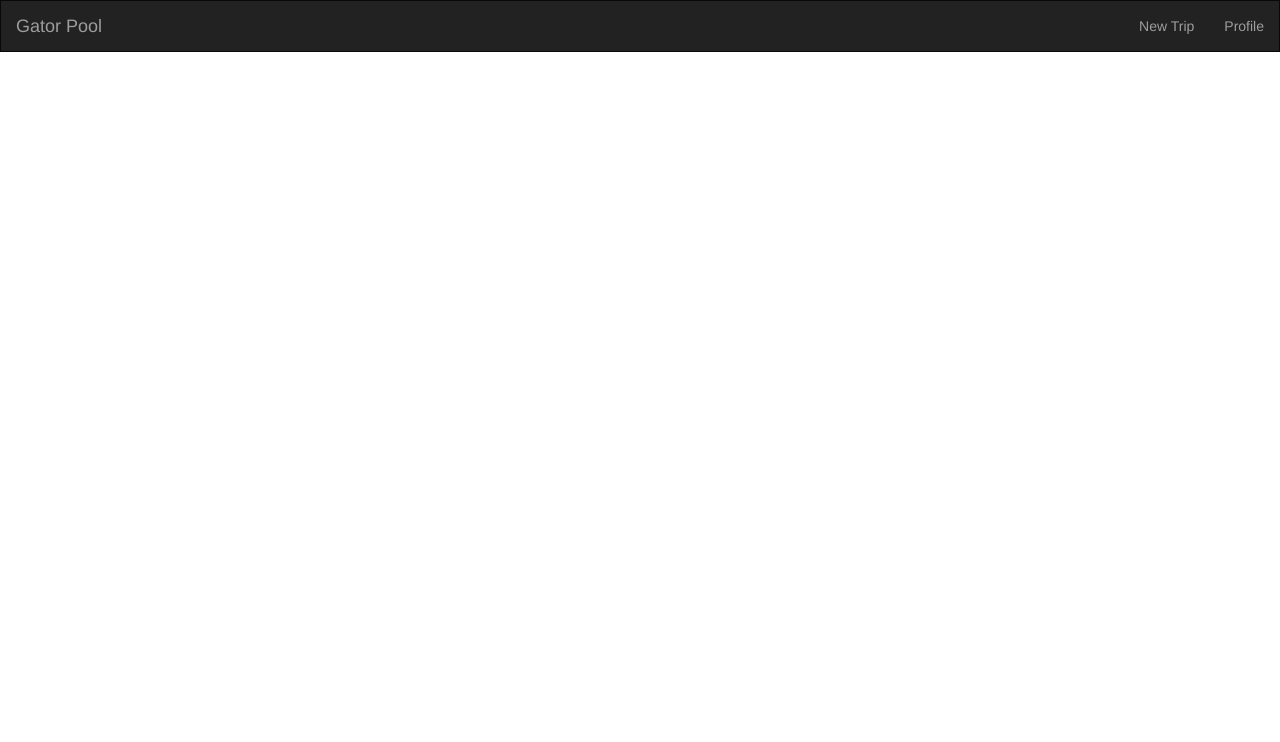
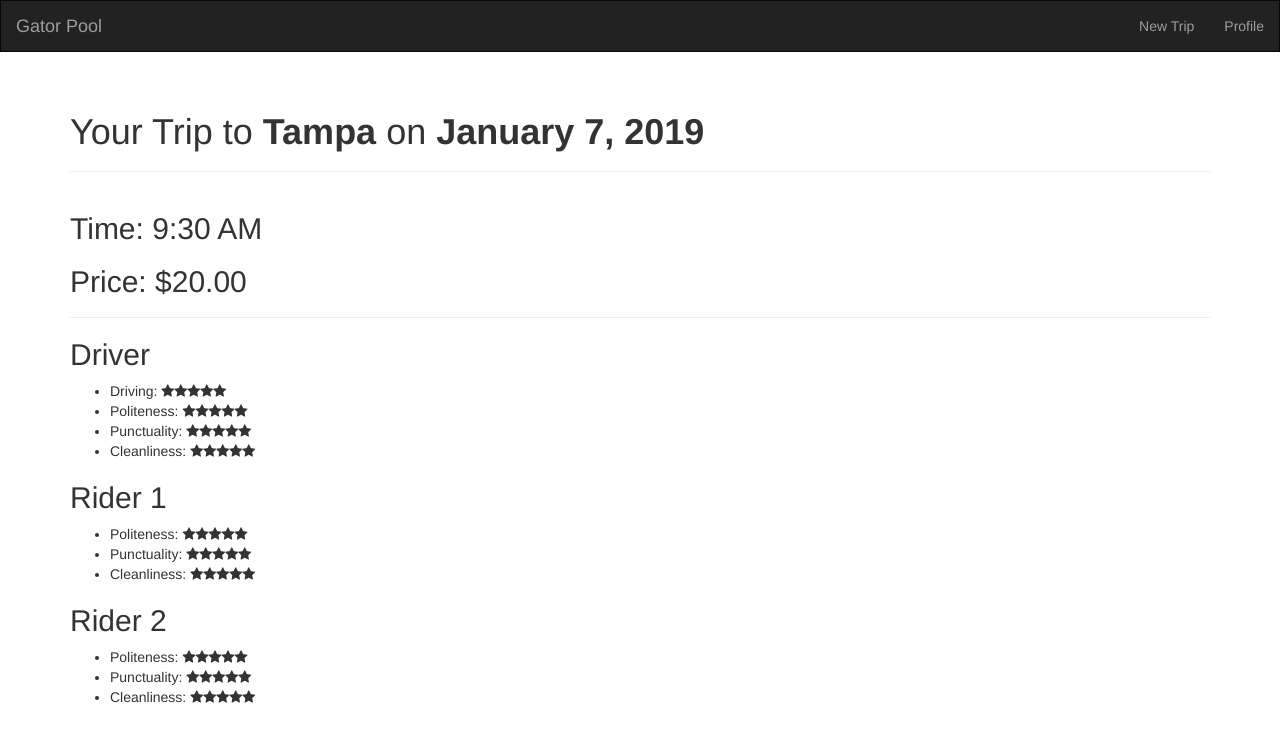
Before and after one commit to dbaltar27/GatorPool, an Angular app: page /details in a window 1280 px wide. Before the commit this address led to /. Shown: the top 742 px of the page. Built offline with nearby package versions, Linux system fonts and the light colour scheme.

Commit message:
ratings updated

```diff
--- a/src/app/app-routing.module.ts
+++ b/src/app/app-routing.module.ts
@@ -4,10 +4,12 @@ import { RouterModule, Routes } from '@angular/router';
 
 import { ProfileComponent } from './profile/profile.component';
 import { RatingFormComponent } from './rating-form/rating-form.component'
+import { DetailsPageComponent } from './details-page/details-page.component';
 
 const routes: Routes = [
   { path: 'profile', component: ProfileComponent },
   { path: 'rating', component: RatingFormComponent },
+  { path: 'details', component: DetailsPageComponent }
 ]
 
 @NgModule({
--- a/src/app/app.module.ts
+++ b/src/app/app.module.ts
@@ -6,13 +6,15 @@ import { ProfileComponent } from './profile/profile.component';
 import { NavbarComponent } from './navbar/navbar.component';
 import { AppRoutingModule } from './app-routing.module';
 import { RatingFormComponent } from './rating-form/rating-form.component';
+import { DetailsPageComponent } from './details-page/details-page.component';
 
 @NgModule({
   declarations: [
     AppComponent,
     ProfileComponent,
     NavbarComponent,
-    RatingFormComponent
+    RatingFormComponent,
+    DetailsPageComponent
   ],
   imports: [
     BrowserModule,
--- /dev/null
+++ b/src/app/details-page/details-page.component.html
@@ -0,0 +1,90 @@
+<div class="container">
+    <div class="page-header">
+      <h1>Your Trip to <b>Tampa</b> on <b>January 7, 2019</b></h1>
+    </div>
+    <div class="page-header">
+      <h2>Time: 9:30 AM</h2>
+      <h2>Price: $20.00</h2>
+    </div>
+    <h2>Driver</h2>
+    <ul>
+      <li>Driving:
+        <span class="fa fa-star checked"></span>
+        <span class="fa fa-star checked"></span>
+        <span class="fa fa-star checked"></span>
+        <span class="fa fa-star checked"></span>
+        <span class="fa fa-star checked"></span>
+      </li>
+      <li>Politeness:
+        <span class="fa fa-star checked"></span>
+        <span class="fa fa-star checked"></span>
+        <span class="fa fa-star checked"></span>
+        <span class="fa fa-star checked"></span>
+        <span class="fa fa-star checked"></span>
+      </li>
+      <li>Punctuality:
+        <span class="fa fa-star checked"></span>
+        <span class="fa fa-star checked"></span>
+        <span class="fa fa-star checked"></span>
+        <span class="fa fa-star checked"></span>
+        <span class="fa fa-star checked"></span>
+      </li>
+      <li>Cleanliness:
+        <span class="fa fa-star checked"></span>
+        <span class="fa fa-star checked"></span>
+        <span class="fa fa-star checked"></span>
+        <span class="fa fa-star checked"></span>
+        <span class="fa fa-star checked"></span>
+      </li>
+    </ul>
+
+    <h2>Rider 1</h2>
+    <ul>
+      <li>Politeness:
+          <span class="fa fa-star checked"></span>
+          <span class="fa fa-star checked"></span>
+          <span class="fa fa-star checked"></span>
+          <span class="fa fa-star checked"></span>
+          <span class="fa fa-star checked"></span>
+        </li>
+        <li>Punctuality:
+          <span class="fa fa-star checked"></span>
+          <span class="fa fa-star checked"></span>
+          <span class="fa fa-star checked"></span>
+          <span class="fa fa-star checked"></span>
+          <span class="fa fa-star checked"></span>
+        </li>
+        <li>Cleanliness:
+          <span class="fa fa-star checked"></span>
+          <span class="fa fa-star checked"></span>
+          <span class="fa fa-star checked"></span>
+          <span class="fa fa-star checked"></span>
+          <span class="fa fa-star checked"></span>
+        </li>
+    </ul>
+
+    <h2>Rider 2</h2>
+    <ul>
+      <li>Politeness:
+          <span class="fa fa-star checked"></span>
+          <span class="fa fa-star checked"></span>
+          <span class="fa fa-star checked"></span>
+          <span class="fa fa-star checked"></span>
+          <span class="fa fa-star checked"></span>
+        </li>
+        <li>Punctuality:
+          <span class="fa fa-star checked"></span>
+          <span class="fa fa-star checked"></span>
+          <span class="fa fa-star checked"></span>
+          <span class="fa fa-star checked"></span>
+          <span class="fa fa-star checked"></span>
+        </li>
+        <li>Cleanliness:
+          <span class="fa fa-star checked"></span>
+          <span class="fa fa-star checked"></span>
+          <span class="fa fa-star checked"></span>
+          <span class="fa fa-star checked"></span>
+          <span class="fa fa-star checked"></span>
+        </li>
+    </ul>
+  </div>
--- /dev/null
+++ b/src/app/details-page/details-page.component.ts
@@ -0,0 +1,15 @@
+import { Component, OnInit } from '@angular/core';
+
+@Component({
+  selector: 'app-details-page',
+  templateUrl: './details-page.component.html',
+  styleUrls: ['./details-page.component.css']
+})
+export class DetailsPageComponent implements OnInit {
+
+  constructor() { }
+
+  ngOnInit() {
+  }
+
+}
--- a/src/app/profile/profile.component.css
+++ b/src/app/profile/profile.component.css
@@ -18,3 +18,7 @@
     top: -10px;
     right: -20px;
 }
+
+.ride-table{
+    max-width:99%;
+}
--- a/src/app/profile/profile.component.html
+++ b/src/app/profile/profile.component.html
@@ -1,6 +1,6 @@
 <div class="jumbotron jumbotron-fluid">
   <div class="container">
-    <h1>Name</h1>
+    <h1>Albert Gator</h1>
     <ul>
       <li>Safe Driver</li>
       <li>Comfortable Car</li>
@@ -19,12 +19,6 @@
 
         <div class="tab-content">
           <div id="home" class="tab-pane fade in active">
-<<<<<<< HEAD
-            <div class="list-group">
-              <a href="#" class="list-group-item">First item</a>
-              <a href="#" class="list-group-item">Second item</a>
-              <a href="#" class="list-group-item">Third item</a>
-=======
             <div>
             <div class="table-responsive" class="ride-table">
               <table class="table">
@@ -58,7 +52,6 @@
               </tr>
               </table>
             </div>
->>>>>>> 56b8292a9a556f07c64ec21a25d1a6b3f2e9a2a8
             </div>
           </div>
           <div id="menu1" class="tab-pane fade">
@@ -101,20 +94,75 @@
           </div>
           <div id="menu2" class="tab-pane fade">
             <div class="list-group">
-              <a href="#" class="nav-item nav-link" routerLinkActive="active" routerLink="/rating">First item
-                <button type="button" class="btn btn-default">Rate</button>
-              </a>
-              <a href="#" class="list-group-item">Second item
-                <button type="button" class="btn btn-default">Rate</button>
-              </a>
-              <a href="#" class="list-group-item">Third item
-                  <button type="button" class="btn btn-default">Rate</button>
-              </a>
+              <div class="table-responsive" class="history-table">
+                  <table class="table">
+                  <tr>
+                    <th>Date</th>
+                    <th>Departure</th>
+                    <th>Destination</th>
+                    <th>Details</th>
+                    <th>Rating</th>
+                    <th></th>
+                  </tr>
+                  <tr>
+                    <td>January 7, 2019</td>
+                    <td>Tampa</td>
+                    <td>Gainesville</td>
+                    <td><button class="btn btn-default" routerLinkActive="active" routerLink="/details">View Details</button></td>
+                    <td><button class="btn btn-default" routerLinkActive="active" routerLink="/rating">Rate</button></td>
+                  </tr>
+                  <tr>
+                      <td>February 21, 2019</td>
+                      <td>Gainesville</td>
+                      <td>Miami</td>
+                      <td><button class="btn btn-default" routerLinkActive="active" routerLink="/details">View Details</button></td>
+                      <td><button class="btn btn-default" routerLinkActive="active" routerLink="/rating">Rate</button></td>
+                  </tr>
+                  <tr>
+                      <td>March 12, 2019</td>
+                      <td>Miami</td>
+                      <td>Gainesville</td>
+                      <td><button class="btn btn-default" routerLinkActive="active" routerLink="/details">View Details</button></td>
+                      <td><button class="btn btn-default" routerLinkActive="active" routerLink="/rating">Rate</button></td>
+                     </tr>
+                  </table>
+                </div>
+
             </div>
           </div>
           <div id="menu3" class="tab-pane fade">
-            <h3>Menu 3</h3>
-            <p>Eaque ipsa quae ab illo inventore veritatis et quasi architecto beatae vitae dicta sunt explicabo.</p>
+              <div class="table-responsive" class="history-table">
+                  <table class="table">
+                  <tr>
+                      <td>Driving Ability:
+                      <span class="fa fa-star checked"></span>
+                      <span class="fa fa-star checked"></span>
+                      <span class="fa fa-star checked"></span>
+                      <span class="fa fa-star checked"></span>
+                      <span class="fa fa-star checked"></span>
+                    </td>
+                  </tr>
+                  <tr>
+                      <td>Friendliness:
+                      <span class="fa fa-star checked"></span>
+                      <span class="fa fa-star checked"></span>
+                      <span class="fa fa-star checked"></span>
+                      <span class="fa fa-star checked"></span>
+                      <span class="fa fa-star checked"></span>
+                    </td>
+                  </tr>
+                  <tr>
+                      <td>Reliability:
+                      <span class="fa fa-star checked"></span>
+                      <span class="fa fa-star checked"></span>
+                      <span class="fa fa-star checked"></span>
+                      <span class="fa fa-star checked"></span>
+                      <span class="fa fa-star checked"></span>
+                    </td>
+                  </tr>
+                  </table>
+                </div>
+
           </div>
         </div>
 </div>
--- a/src/app/rating-form/rating-form.component.html
+++ b/src/app/rating-form/rating-form.component.html
@@ -1,6 +1,6 @@
 <div class="container">
   <div class="page-header">
-    <h1>Your Trip to {{ '{' }}Destination{{'}'}} on {{ '{' }}Date{{'}'}}</h1>
+    <h1>Your Trip to <b>Miami</b> on <b>February 21, 2019</b></h1>
   </div>
   <h2>Driver</h2>
   <ul>
```
Also changed, not shown: src/app/details-page/details-page.component.css (added), 1 other file (tests, documents, lock files or other folders).
